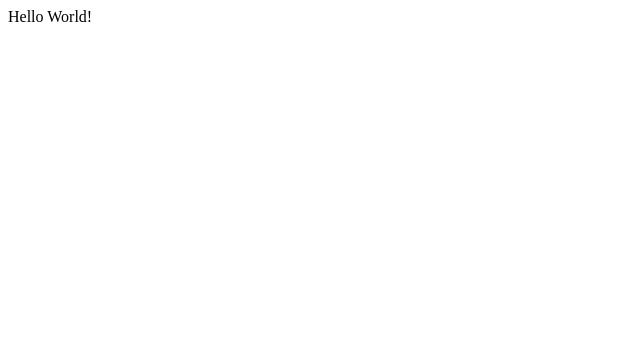
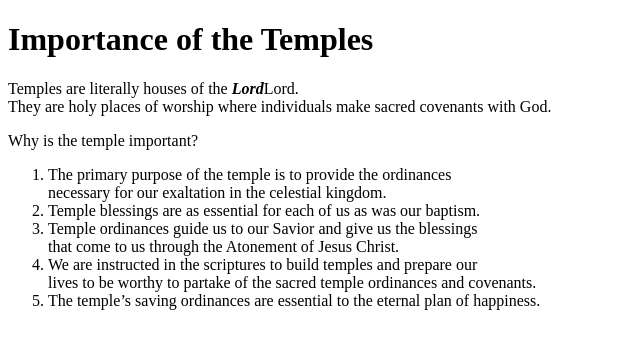
Before and after one commit to mariamprieto/wdd130, a plain HTML site: page index.html in a window 1280 px wide. Shown: the whole page, without its empty margins (0-640 px from the left). Drawn offline with Linux system fonts and the light colour scheme.

Commit message:
Index file

```diff
--- a/index.html
+++ b/index.html
@@ -4,9 +4,28 @@
     <meta charset="UTF-8">
     <meta http-equiv="X-UA-Compatible" content="IE=edge">
     <meta name="viewport" content="width=device-width, initial-scale=1.0">
-    <title>Document</title>
+    <title>Temples</title>
 </head>
 <body>
-    <footer>Hello World!</footer>
+    <h1><strong>Importance of the Temples</strong></h1>
+
+    <p> Temples are literally houses of the <em><strong>Lord</strong></em>Lord.<br>
+        They are holy places of worship where individuals make sacred covenants with
+    God.</p>
+
+    <p>Why is the temple important?</p>
+
+    <ol>
+        <li>The primary purpose of the temple is to provide the ordinances <br> necessary for our exaltation in the celestial kingdom.</li>
+        <li>Temple blessings are as essential for each of us as was our baptism.</li>
+        <li>Temple ordinances guide us to our Savior and give us the blessings<br> that come to us through the Atonement of Jesus
+        Christ.</li>
+        <li>We are instructed in the scriptures to build temples and prepare our <br>lives to be worthy to partake of the sacred temple
+        ordinances and covenants.</li>
+        <li>The temple’s saving ordinances are essential to the eternal plan of happiness.</li>
+
+    </ol>
+
+
 </body>
 </html>
```
Also changed, not shown: example.html (deleted, +0 -13 lines).
